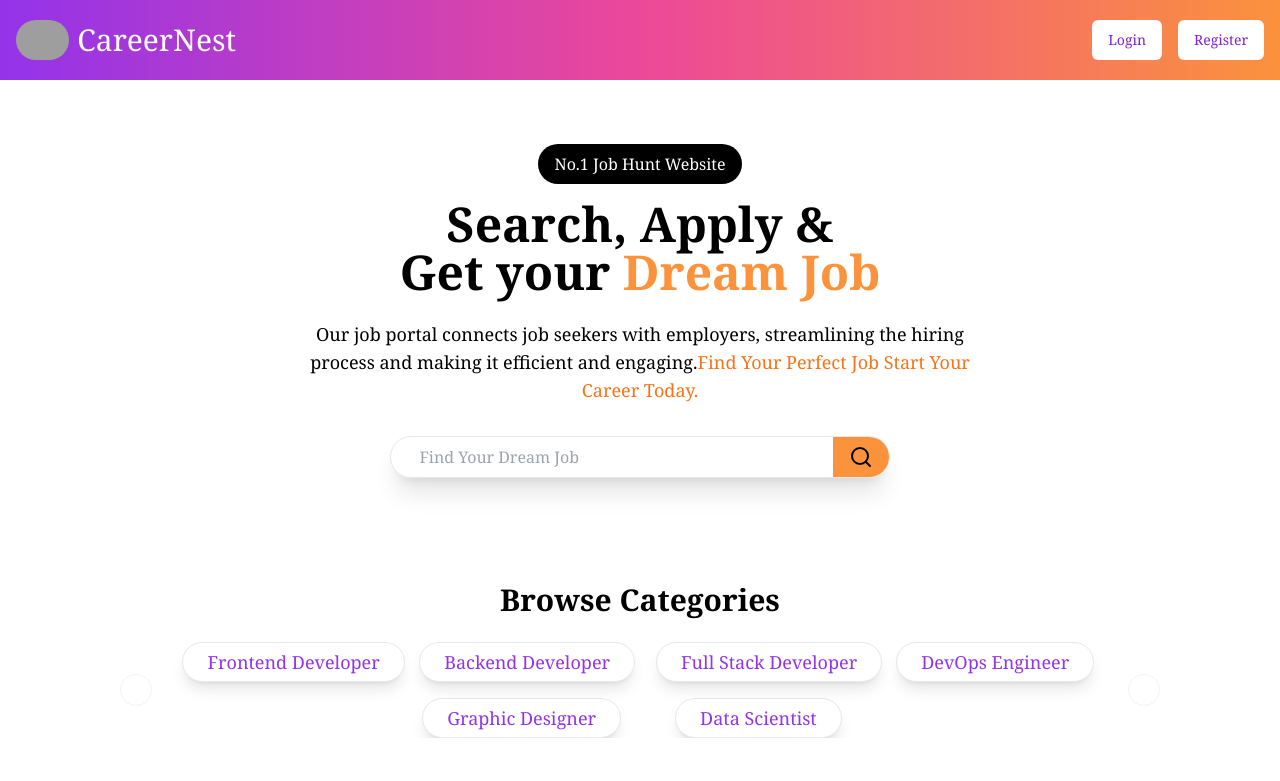
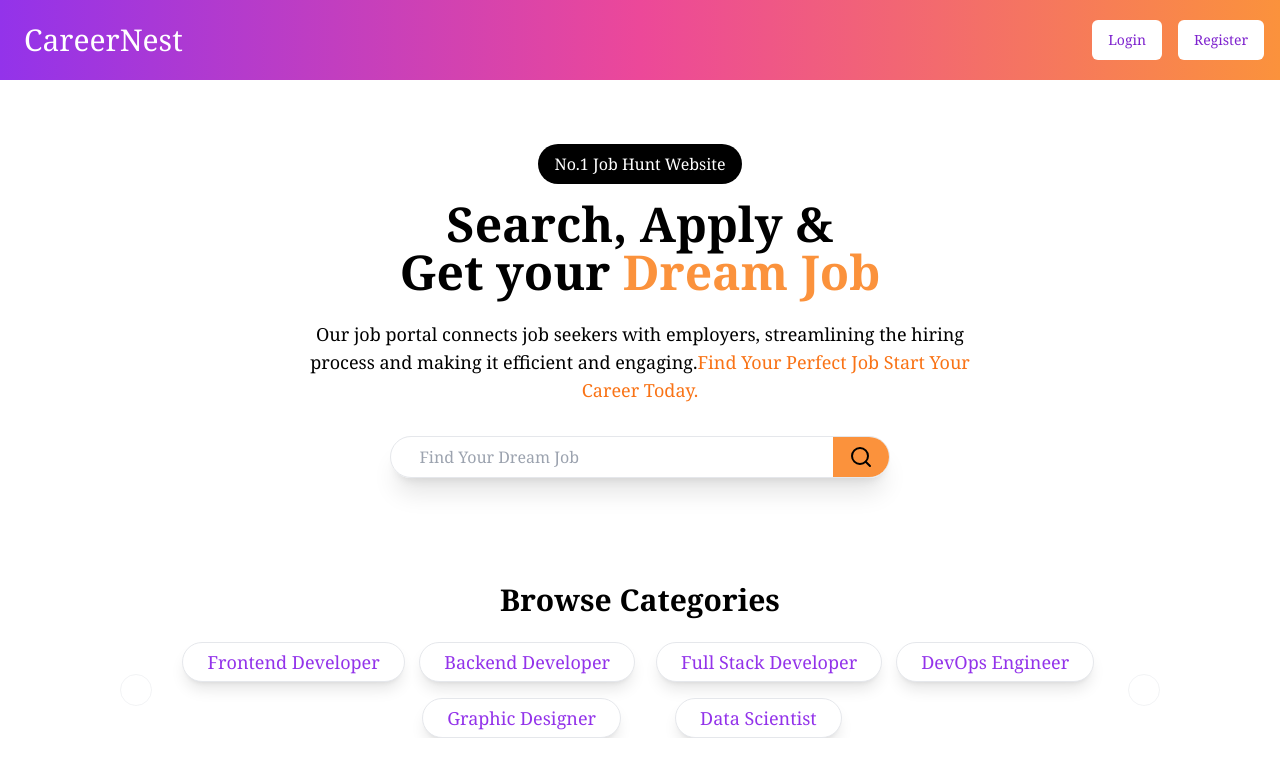
Before and after one commit to raj1234567890000/jonportalclient, a React (Vite) app: page / in a window 1280 px wide. Shown: the top 781 px of the page. Built offline with nearby package versions, Linux system fonts and the light colour scheme; no server answers.

Commit message:
remove image

```diff
--- a/src/Shared/Nav.jsx
+++ b/src/Shared/Nav.jsx
@@ -52,11 +52,7 @@ const Nav = () => {
         <div className="container mx-auto max-w-7xl px-4 py-5 flex items-center justify-between">
           {/* Logo */}
           <div className="flex items-center">
-          <img
-              src="http://localhost:5173/src/Assets/carrernest.jpg"
-              alt="CareerNest Logo"
-              className="h-10 rounded-full"
-            />
+
             <h1 className="ml-2 text-3xl font-normal">
               Career<span className="">Nest</span>
             </h1>
```
